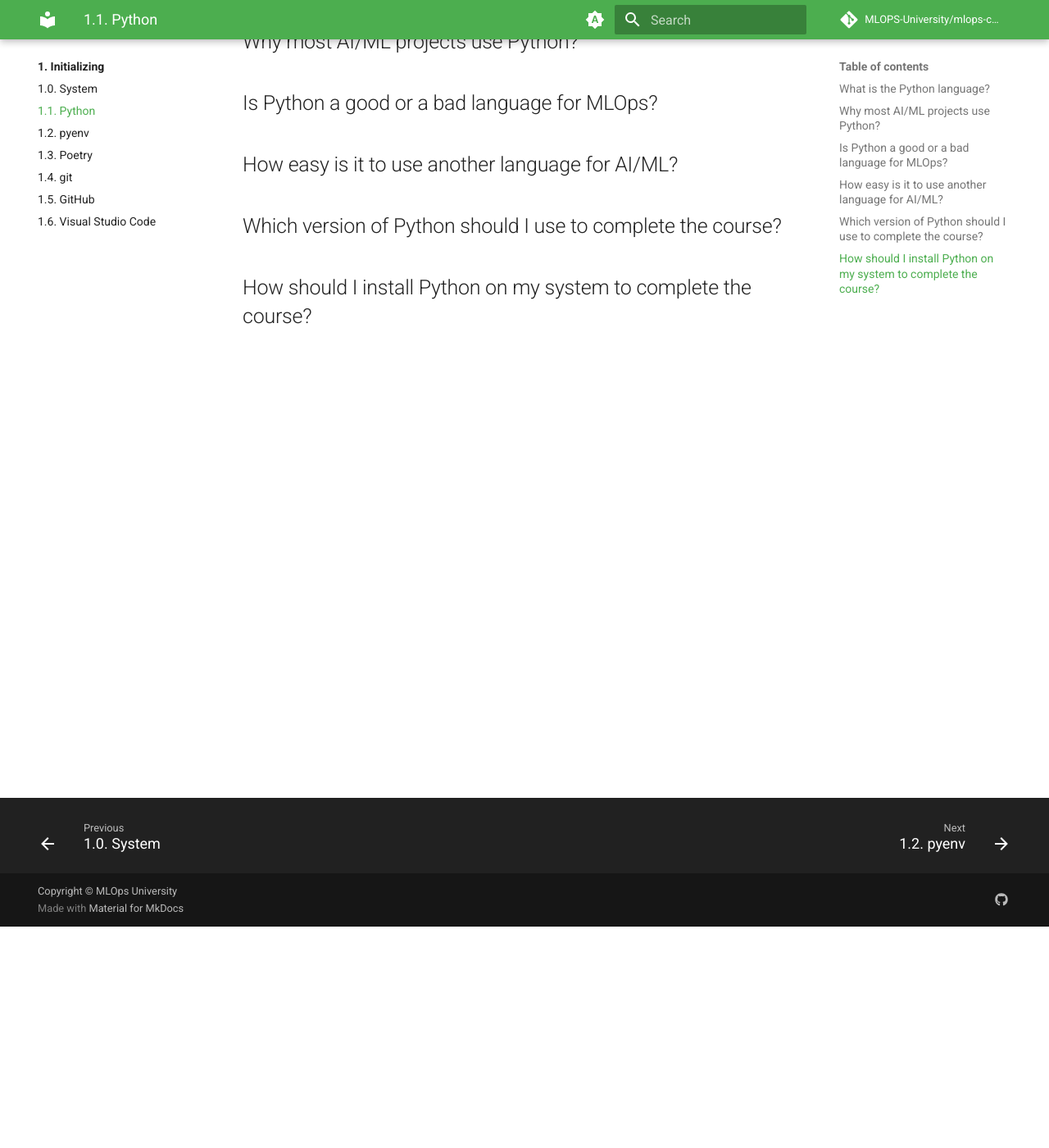
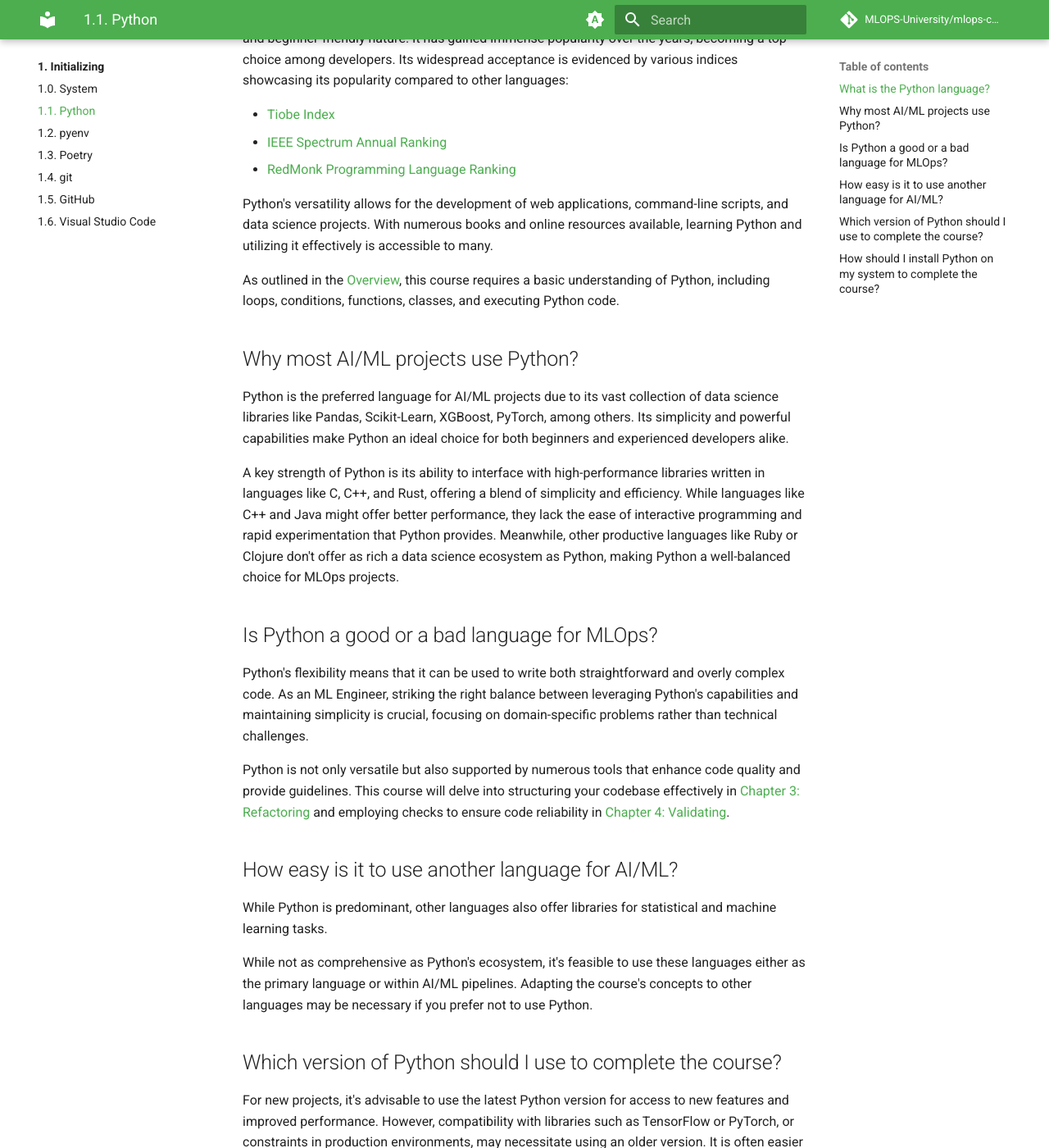
Before and after one commit to MLOps-Courses/mlops-coding-course, an MkDocs documentation site: the page built from docs/1. Initializing/1.1. Python.md, in a window 1280 px wide and 1400 px high, scrolled down 270 px. Shown: the whole window at 82% size. Built offline with MkDocs 1.6.1 and Material for MkDocs 9.7.7, drawn with Linux system fonts in a browser that asks for light colours; comment, search, counter and statistics services are not loaded; some of the changed text lies outside the part shown.

```diff
--- a/docs/1. Initializing/1.1. Python.md
+++ b/docs/1. Initializing/1.1. Python.md
@@ -2,12 +2,42 @@
 
 ## What is the Python language?
 
+Python is a high-level, dynamic, general-purpose programming language known for its readability and beginner-friendly nature. It has gained immense popularity over the years, becoming a top choice among developers. Its widespread acceptance is evidenced by various indices showcasing its popularity compared to other languages:
+
+- [Tiobe Index](https://www.tiobe.com/tiobe-index/)
+- [IEEE Spectrum Annual Ranking](https://spectrum.ieee.org/the-top-programming-languages-2023)
+- [RedMonk Programming Language Ranking](https://redmonk.com/sogrady/2024/03/08/language-rankings-1-24/)
+
+Python's versatility allows for the development of web applications, command-line scripts, and data science projects. With numerous books and online resources available, learning Python and utilizing it effectively is accessible to many.
+
+As outlined in the [Overview](../0. Overview/), this course requires a basic understanding of Python, including loops, conditions, functions, classes, and executing Python code.
+
 ## Why most AI/ML projects use Python?
+
+Python is the preferred language for AI/ML projects due to its vast collection of data science libraries like Pandas, Scikit-Learn, XGBoost, PyTorch, among others. Its simplicity and powerful capabilities make Python an ideal choice for both beginners and experienced developers alike.
+
+A key strength of Python is its ability to interface with high-performance libraries written in languages like C, C++, and Rust, offering a blend of simplicity and efficiency. While languages like C++ and Java might offer better performance, they lack the ease of interactive programming and rapid experimentation that Python provides. Meanwhile, other productive languages like Ruby or Clojure don't offer as rich a data science ecosystem as Python, making Python a well-balanced choice for MLOps projects.
 
 ## Is Python a good or a bad language for MLOps?
 
+Python's flexibility means that it can be used to write both straightforward and overly complex code. As an ML Engineer, striking the right balance between leveraging Python's capabilities and maintaining simplicity is crucial, focusing on domain-specific problems rather than technical challenges.
+
+Python is not only versatile but also supported by numerous tools that enhance code quality and provide guidelines. This course will delve into structuring your codebase effectively in [Chapter 3: Refactoring](../3. Refactoring/) and employing checks to ensure code reliability in [Chapter 4: Validating](../4. Validating/).
+
 ## How easy is it to use another language for AI/ML?
+
+While Python is predominant, other languages also offer libraries for statistical and machine learning tasks.
+
+While not as comprehensive as Python's ecosystem, it's feasible to use these languages either as the primary language or within AI/ML pipelines. Adapting the course's concepts to other languages may be necessary if you prefer not to use Python.
 
 ## Which version of Python should I use to complete the course?
 
+For new projects, it's advisable to use the latest Python version for access to new features and improved performance. However, compatibility with libraries such as TensorFlow or PyTorch, or constraints in production environments, may necessitate using an older version. It is often easier to adapt production to development settings than the opposite.
+
+Always avoid using Python versions that have reached their end of life. Current supported versions can be found at: https://www.python.org/downloads/
+
 ## How should I install Python on my system to complete the course?
+
+We recommend installing Python using `pyenv` during development, as covered in the following section. This approach allows for more flexibility in managing Python versions on a per-project basis, unlike package managers or Anaconda, which provide a default environment with less version control.
+
+In production environments, using the system's default Python version is recommended to avoid compatibility issues. If your deployment involves Docker containers, you have the liberty to select any Python version, enabling uniformity between development and production settings.
```
